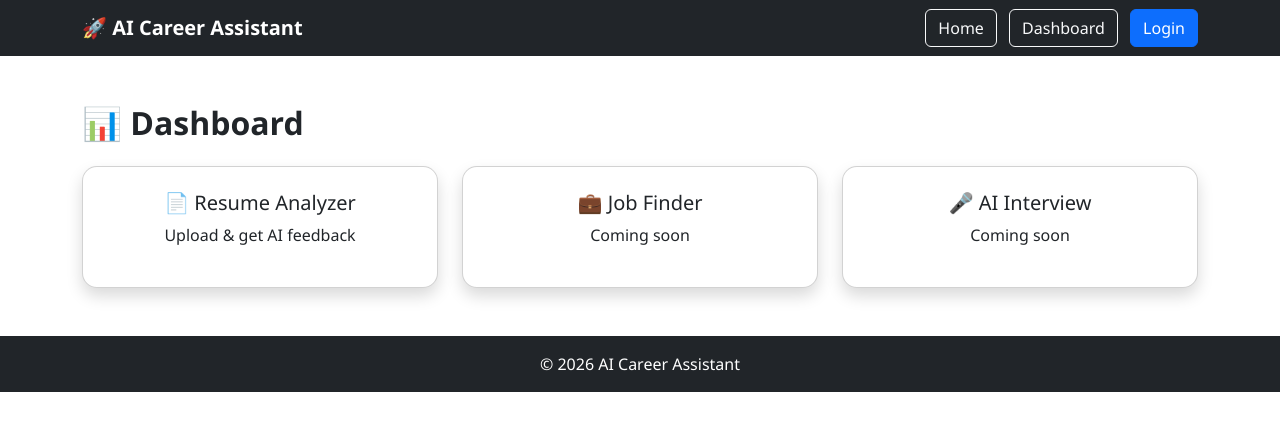
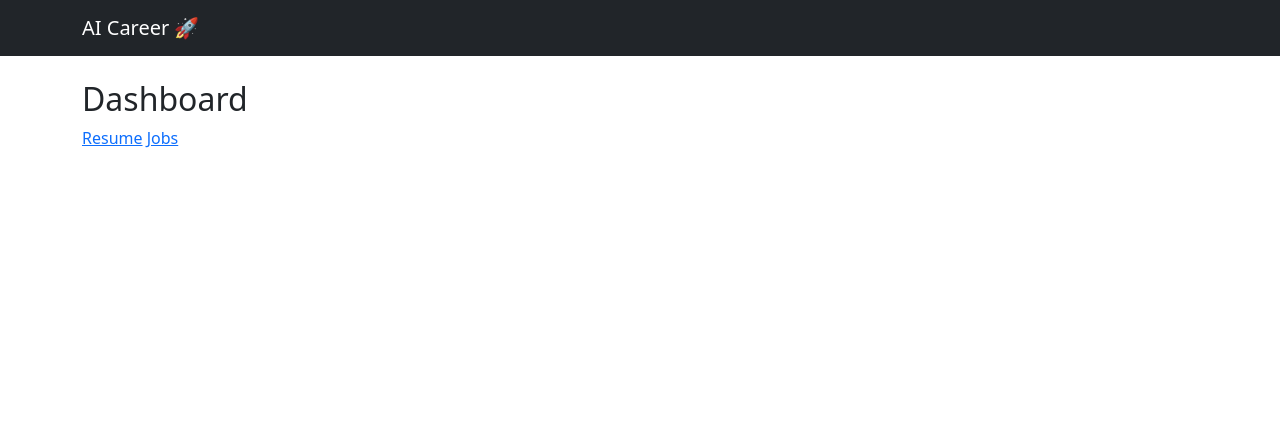
Before and after one commit to Atharv-design/ai-career-assistant, a Flask app: page /dashboard in a window 1280 px wide. Shown: the top 431 px of the page. Run offline with Flask 3, Linux system fonts and the light colour scheme.

Commit message:
final stable version

```diff
--- a/app/config.py
+++ b/app/config.py
@@ -1,5 +1,3 @@
-import os
-
 class Config:
     SECRET_KEY = "supersecretkey"
     SQLALCHEMY_DATABASE_URI = "sqlite:///site.db"
--- a/app/models/user_model.py
+++ b/app/models/user_model.py
@@ -3,5 +3,4 @@ from flask_login import UserMixin
 
 class User(db.Model, UserMixin):
     id = db.Column(db.Integer, primary_key=True)
-    username = db.Column(db.String(150), unique=True, nullable=False)
-    password = db.Column(db.String(150), nullable=False)
+    email = db.Column(db.String(120))
--- a/app/routes/auth_routes.py
+++ b/app/routes/auth_routes.py
@@ -1,4 +1,4 @@
-from flask import Blueprint, render_template
+from flask import Blueprint, render_template, redirect
 
 auth_bp = Blueprint("auth", __name__)
 
--- a/app/routes/interview_routes.py
+++ b/app/routes/interview_routes.py
@@ -1,3 +1,7 @@
 from flask import Blueprint
 
 interview_bp = Blueprint("interview", __name__)
+
+@interview_bp.route("/interview")
+def interview():
+    return "AI Interview Coming Soon"
--- a/app/routes/roadmap_routes.py
+++ b/app/routes/roadmap_routes.py
@@ -1,3 +1,7 @@
 from flask import Blueprint
 
 roadmap_bp = Blueprint("roadmap", __name__)
+
+@roadmap_bp.route("/roadmap")
+def roadmap():
+    return "Roadmap Coming Soon"
--- a/app/services/job_recommender.py
+++ b/app/services/job_recommender.py
@@ -1,4 +1,2 @@
-def recommend_jobs():
-    return {
-        "jobs": ["Backend Developer", "AI Engineer", "Data Analyst"]
-    }
+def recommend_jobs(skills):
+    return ["Developer", "Engineer"]
--- a/app/templates/base.html
+++ b/app/templates/base.html
@@ -1,35 +1,19 @@
 <!DOCTYPE html>
-<html lang="en">
+<html>
 <head>
-    <meta charset="UTF-8">
-    <meta name="viewport" content="width=device-width, initial-scale=1.0">
-    <title>{% block title %}AI Career Assistant{% endblock %}</title>
-
-    <link href="https://cdn.jsdelivr.net/npm/bootstrap@5.3.2/dist/css/bootstrap.min.css" rel="stylesheet">
-    <link rel="stylesheet" href="{{ url_for('static', filename='css/style.css') }}">
+<link href="https://cdn.jsdelivr.net/npm/bootstrap@5.3.0/dist/css/bootstrap.min.css" rel="stylesheet">
 </head>
-
 <body>
 
-<nav class="navbar navbar-expand-lg navbar-dark bg-dark">
-  <div class="container">
-    <a class="navbar-brand fw-bold" href="/">🚀 AI Career Assistant</a>
-
-    <div>
-      <a href="/" class="btn btn-outline-light me-2">Home</a>
-      <a href="/dashboard" class="btn btn-outline-light me-2">Dashboard</a>
-      <a href="/login" class="btn btn-primary">Login</a>
-    </div>
-  </div>
+<nav class="navbar navbar-dark bg-dark">
+<div class="container">
+<a href="/" class="navbar-brand">AI Career 🚀</a>
+</div>
 </nav>
 
+<div class="container mt-4">
 {% block content %}{% endblock %}
-
-<footer class="bg-dark text-white text-center py-3 mt-5">
-  © 2026 AI Career Assistant
-</footer>
-
-<script src="https://cdn.jsdelivr.net/npm/bootstrap@5.3.2/dist/js/bootstrap.bundle.min.js"></script>
+</div>
 
 </body>
 </html>
--- a/app/templates/dashboard.html
+++ b/app/templates/dashboard.html
@@ -1,35 +1,6 @@
 {% extends "base.html" %}
-{% block title %}Dashboard{% endblock %}
-
 {% block content %}
-<div class="container mt-5">
-
-  <h2 class="fw-bold mb-4">📊 Dashboard</h2>
-
-  <div class="row g-4">
-
-    <div class="col-md-4">
-      <a href="/resume" class="card p-4 shadow text-center text-decoration-none">
-        <h5>📄 Resume Analyzer</h5>
-        <p>Upload & get AI feedback</p>
-      </a>
-    </div>
-
-    <div class="col-md-4">
-      <div class="card p-4 shadow text-center">
-        <h5>💼 Job Finder</h5>
-        <p>Coming soon</p>
-      </div>
-    </div>
-
-    <div class="col-md-4">
-      <div class="card p-4 shadow text-center">
-        <h5>🎤 AI Interview</h5>
-        <p>Coming soon</p>
-      </div>
-    </div>
-
-  </div>
-
-</div>
+<h2>Dashboard</h2>
+<a href="/resume">Resume</a>
+<a href="/jobs">Jobs</a>
 {% endblock %}
```
Also changed, not shown: app/__init__.py (+0 -7 lines), app/routes/job_routes.py (+12 -1 lines), app/routes/resume_routes.py (+2 -5 lines), app/services/email_service.py (added, +17 -0 lines), app/services/interview_ai.py (+2 -8 lines), app/services/resume_parser.py (+1 -23 lines), app/services/roadmap_generator.py (+2 -9 lines), app/templates/index.html (+2 -11 lines), app/templates/jobs.html (added, +15 -0 lines), app/templates/resume.html (+5 -31 lines).
